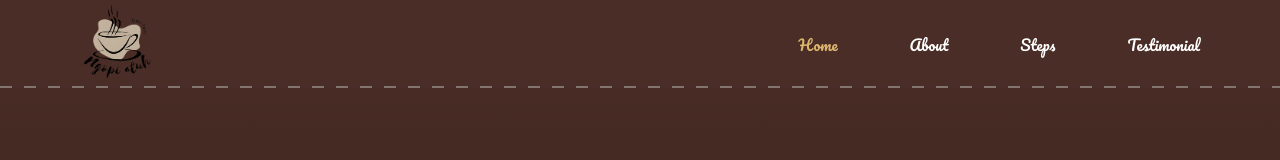
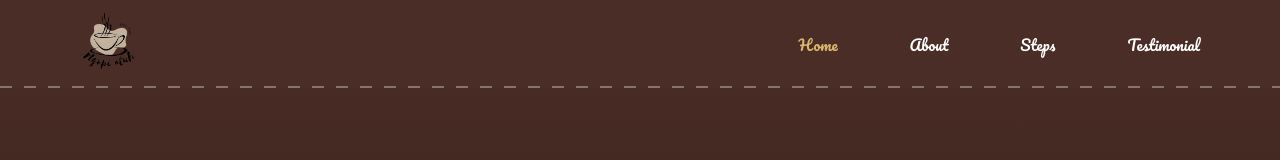
Before and after one commit to vitonugroho/Coffee-Website-ScrollReveal, a plain HTML site: page index.html in a window 1280 px wide. Shown: the top 160 px of the page. Drawn offline with nearby package versions, Linux system fonts and the light colour scheme.

Commit message:
Commit @ Additional Style Changes

```diff
--- a/assets/css/app.css
+++ b/assets/css/app.css
@@ -34,6 +34,10 @@
   --z-fixed: 100;
 }
 
+img {
+  width: 3.6rem;
+}
+
 /* Base */
 * {
   box-sizing: border-box;
@@ -60,10 +64,6 @@ ul {
 a {
   text-decoration: none;
   color: var(--white-color);
-}
-
-img {
-  max-width: 100%;
 }
 
 /* Reusable CSS Classes */
@@ -868,10 +868,6 @@ img {
     justify-content: space-between;
   }
 
-  .nav-logo img {
-    width: 75px;
-  }
-
   .nav-menu {
     display: flex;
     justify-content: space-between;
```
